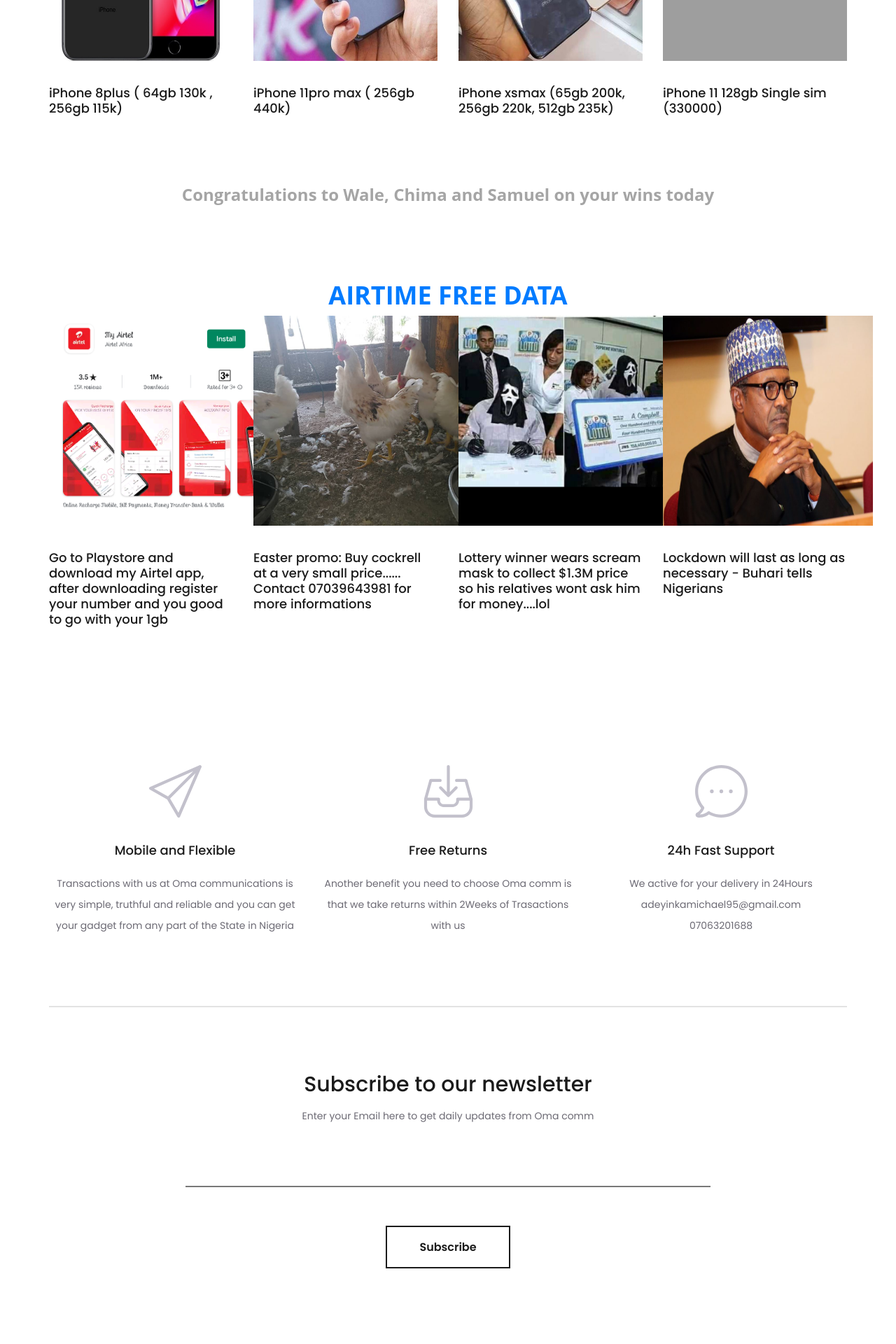
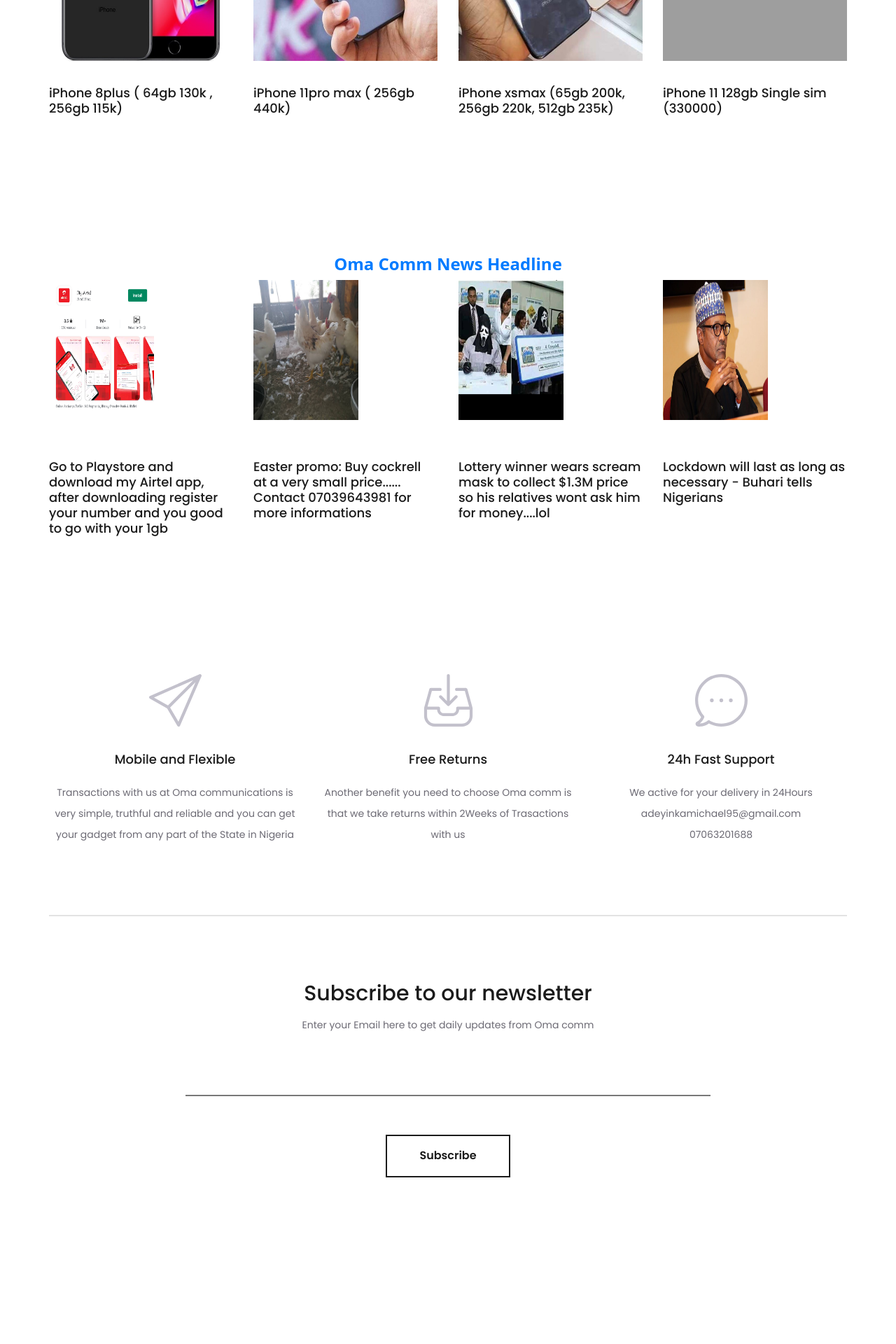
Before and after one commit to Michaelnani7/computer, a Django app: page / in a window 1280 px wide. Shown: the part 4580-6500 px from the top of the page at 70% size. After the commit the page ends 6262 px from the top, so only its background shows below. Run offline with Django 3.2, Linux system fonts and the light colour scheme; data comes from the database, SQL or seed files in the repository; both versions use the stored data as it was after the commit; some libraries are stand-ins or nearby versions; grey boxes are pictures that could not be loaded.

Commit message:
Cockrell

```diff
--- a/laptop/templates/lappy/index.html
+++ b/laptop/templates/lappy/index.html
@@ -264,17 +264,16 @@
 
     <!-- Quiz centre -->
 
-     <div class="text-center"><h3><b>Congratulations to Wale, Chima and Samuel on your wins today</b></h3></div>
     <div class="products">
 		<div class="container">
-            <div class="text-center"><h2><b><a href="#" > AIRTIME FREE DATA </a></b></h2></div>
+            <div class="text-center"><h3><b><a href="#" > Oma Comm News Headline </a></b></h3></div>
 			<div class="row">
 				<div class="col">
 					<div class="product_grid">
 						<!-- Product -->
                         {% for quiz in questions %}
 						<div class="product">
-							<div class="text-centre"><img src="{{ quiz.image.url }}"height="300" width="300" alt=""></div>
+							<div class=""><img src="{{ quiz.image.url }}"height="200" width="150" alt=""></div><br/>
 							<div class="product_content">
 								<div class="product_title"><a href="product.html">{{ quiz.text}}</a></div>
 							</div>
```
Also changed, not shown: db.sqlite3, media/image/IMG-20200412-WA0020.jpg (added), media/image/air_YRoaqS8.png (added), media/image/buh.jpg (added), media/image/cok.jpg (added), media/image/cok_NntARXF.jpg (added), media/image/folio.png (added), media/image/folio_ZdmKIEo.png (added), media/image/scam.png (added).
